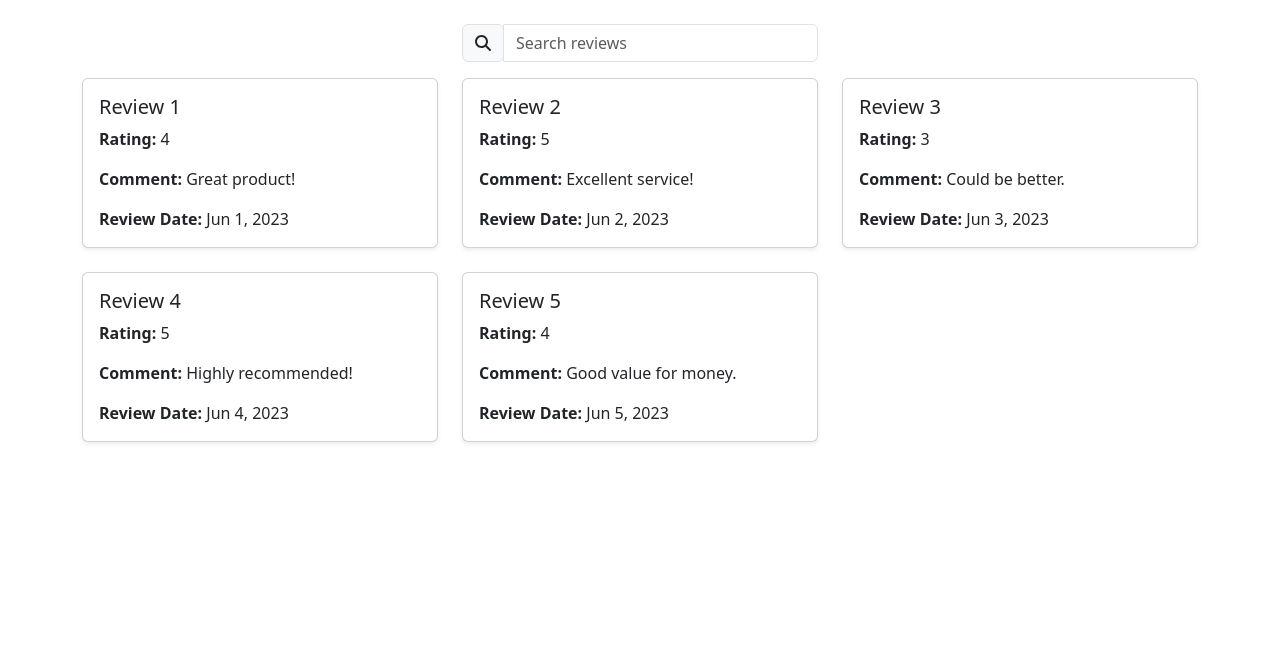
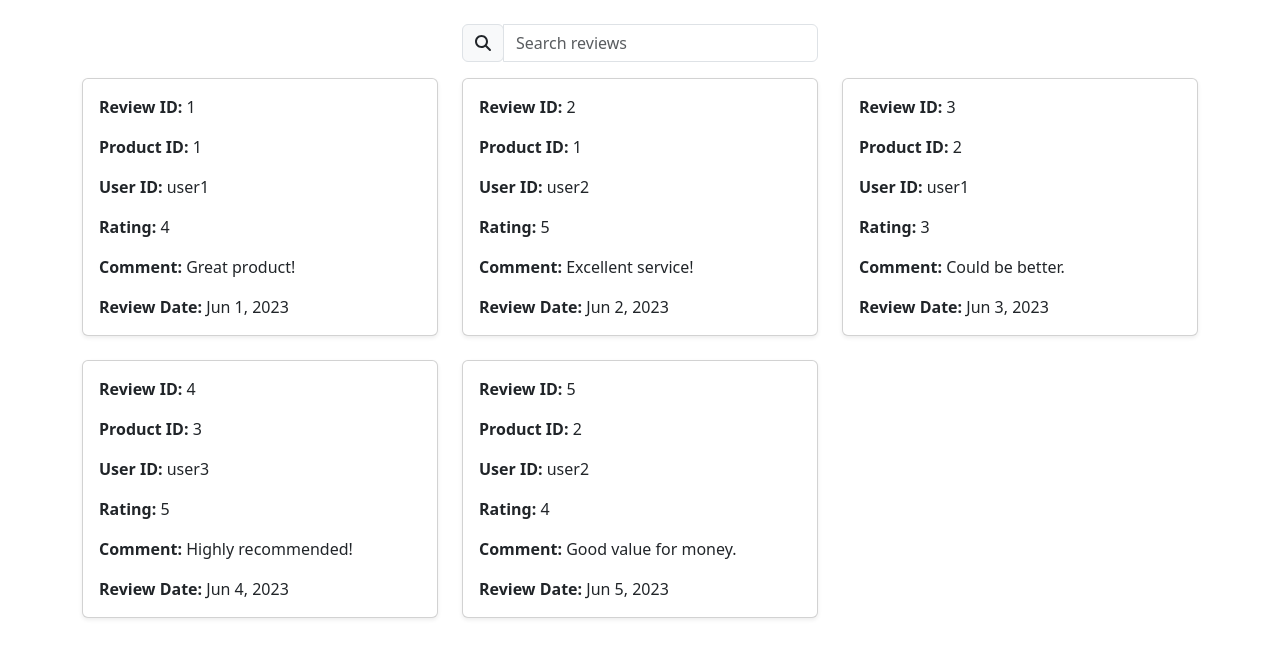
Before and after one commit to MGTheTrain/e-commerce-service, an Angular app in the folder frontend/e-commerce-service/: page /reviews in a window 1280 px wide. Shown: the top 658 px of the page. Built offline with nearby package versions, Linux system fonts and the light colour scheme.

Commit message:
consider all properties of the response dto

```diff
--- a/frontend/e-commerce-service/src/app/components/review-management/review-list/review-list.component.html
+++ b/frontend/e-commerce-service/src/app/components/review-management/review-list/review-list.component.html
@@ -16,7 +16,9 @@
       <div class="col-md-4" *ngFor="let review of filteredReviews()">
         <div class="card mb-4 shadow-sm card-hover">
           <div class="card-body">
-            <h5 class="card-title">Review {{ review.reviewID }}</h5>
+            <p class="card-text"><strong>Review ID:</strong> {{ review.reviewID }}</p>
+            <p class="card-text"><strong>Product ID:</strong> {{ review.productID }}</p>
+            <p class="card-text"><strong>User ID:</strong> {{ review.userID }}</p>
             <p class="card-text"><strong>Rating:</strong> {{ review.rating }}</p>
             <p class="card-text"><strong>Comment:</strong> {{ review.comment }}</p>
             <p class="card-text"><strong>Review Date:</strong> {{ review.reviewDate | date }}</p>
```
